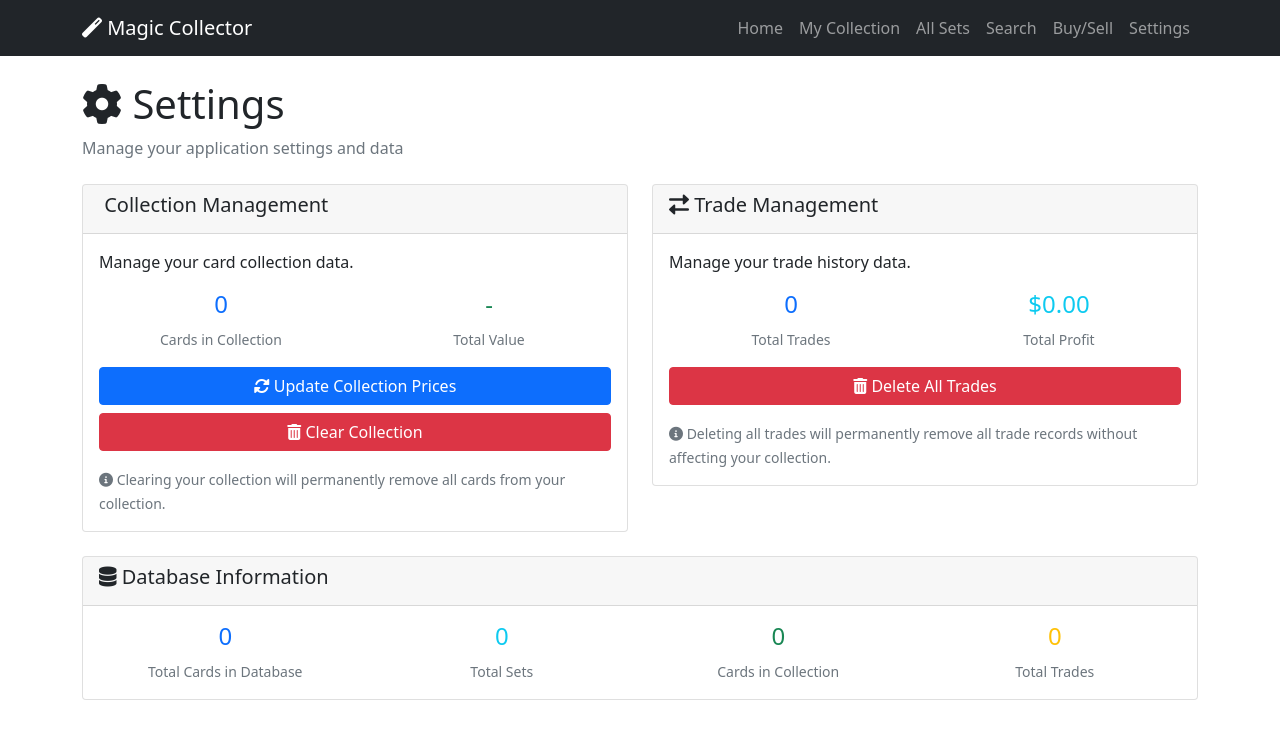
After one commit to pazhukov/magic_collector, a Flask app: page /settings in a window 1280 px wide. The commit adds this page. Shown: the top 739 px of the page. Run offline with Flask 3, Linux system fonts and the light colour scheme; data that the repository does not hold is empty.

Commit message:
create settings

```diff
--- a/app.py
+++ b/app.py
@@ -2,12 +2,17 @@ import time
 import json
 import sqlite3
 import requests
+import os
 from flask import Flask, render_template, request, jsonify
+from dotenv import load_dotenv
+
+# Load environment variables from .env file
+load_dotenv()
 
 app = Flask(__name__)
 
 # Database configuration
-DATABASE = 'magic_collector.db'
+DATABASE = os.getenv('DATABASE', 'magic_collector.db')
 
 # Custom Jinja2 filters
 @app.template_filter('from_json')
@@ -1157,6 +1162,78 @@ def fetch_cards(set_code):
     else:
         return jsonify({'success': False, 'message': f'Failed to fetch cards for set {set_code}'})
 
+@app.route('/settings')
+def view_settings():
+    """Settings page"""
+    return render_template('settings.html')
+
+@app.route('/delete_all_trades', methods=['POST'])
+def delete_all_trades():
+    """Delete all trades from the database"""
+    try:
+        conn = sqlite3.connect(DATABASE)
+        cursor = conn.cursor()
+
+        # Get count before deleting
+        cursor.execute('SELECT COUNT(*) FROM trade_data')
+        count_before = cursor.fetchone()[0]
+
+        # Delete all trades
+        cursor.execute('DELETE FROM trade_data')
+
+        conn.commit()
+        conn.close()
+
+        return jsonify({
+            'success': True,
+            'message': f'Successfully deleted {count_before} trades from the database'
+        })
+    except Exception as e:
+        return jsonify({'success': False, 'message': f'Error deleting trades: {str(e)}'})
+
+@app.route('/get_database_stats')
+def get_database_stats():
+    """Get database statistics"""
+    try:
+        conn = sqlite3.connect(DATABASE)
+        cursor = conn.cursor()
+
+        # Get total cards count
+        cursor.execute('SELECT COUNT(*) FROM cards')
+        total_cards = cursor.fetchone()[0]
+
+        # Get total sets count
+        cursor.execute('SELECT COUNT(*) FROM sets')
+        total_sets = cursor.fetchone()[0]
+
+        # Get cards in collection count
+        cursor.execute('SELECT COUNT(*) FROM user_collection')
+        collection_cards = cursor.fetchone()[0]
+
+        # Get total trades count
+        cursor.execute('SELECT COUNT(*) FROM trade_data')
+        total_trades = cursor.fetchone()[0]
+
+        conn.close()
+
+        return jsonify({
+            'success': True,
+            'stats': {
+                'total_cards': total_cards,
+                'total_sets': total_sets,
+                'collection_cards': collection_cards,
+                'total_trades': total_trades
+            }
+        })
+
+    except Exception as e:
+        return jsonify({
+            'success': False,
+            'message': f'Error getting database stats: {str(e)}'
+        })
+
 if __name__ == '__main__':
     init_db()
-    app.run(debug=True, port=5001)
+    host = os.getenv('HOST', '127.0.0.1')
+    port = int(os.getenv('PORT', 5001))
+    app.run(debug=True, host=host, port=port)
--- a/requirements.txt
+++ b/requirements.txt
@@ -1,2 +1,3 @@
 Flask==2.3.3
 requests==2.31.0
+python-dotenv==1.0.0
--- a/templates/base.html
+++ b/templates/base.html
@@ -44,6 +44,7 @@
                 <a class="nav-link" href="/sets">All Sets</a>
                 <a class="nav-link" href="/search">Search</a>
                 <a class="nav-link" href="/trades">Buy/Sell</a>
+                <a class="nav-link" href="/settings">Settings</a>
             </div>
         </div>
     </nav>
--- /dev/null
+++ b/templates/settings.html
@@ -0,0 +1,393 @@
+{% extends "base.html" %}
+
+{% block title %}Settings - Magic Collector{% endblock %}
+
+{% block content %}
+<div class="row">
+    <div class="col-12">
+        <div class="mb-4">
+            <h1><i class="fas fa-cog"></i> Settings</h1>
+            <p class="text-muted">Manage your application settings and data</p>
+        </div>
+    </div>
+</div>
+
+<div class="row">
+    <div class="col-md-6">
+        <div class="card">
+            <div class="card-header">
+                <h5><i class="fas fa-collection"></i> Collection Management</h5>
+            </div>
+            <div class="card-body">
+                <p class="card-text">Manage your card collection data.</p>
+
+                <!-- Collection Statistics -->
+                <div class="row mb-3">
+                    <div class="col-6">
+                        <div class="text-center">
+                            <h4 class="text-primary" id="collectionCount">-</h4>
+                            <small class="text-muted">Cards in Collection</small>
+                        </div>
+                    </div>
+                    <div class="col-6">
+                        <div class="text-center">
+                            <h4 class="text-success" id="collectionValue">-</h4>
+                            <small class="text-muted">Total Value</small>
+                        </div>
+                    </div>
+                </div>
+
+                <div class="d-grid gap-2">
+                    <button class="btn btn-primary" onclick="updateCollectionPrices()" id="updateButton">
+                        <i class="fas fa-sync-alt"></i> Update Collection Prices
+                    </button>
+                    <button class="btn btn-danger" onclick="clearCollection()" id="clearCollectionBtn">
+                        <i class="fas fa-trash-alt"></i> Clear Collection
+                    </button>
+                </div>
+
+                <div class="mt-3">
+                    <small class="text-muted">
+                        <i class="fas fa-info-circle"></i>
+                        Clearing your collection will permanently remove all cards from your collection.
+                    </small>
+                </div>
+            </div>
+        </div>
+    </div>
+
+    <div class="col-md-6">
+        <div class="card">
+            <div class="card-header">
+                <h5><i class="fas fa-exchange-alt"></i> Trade Management</h5>
+            </div>
+            <div class="card-body">
+                <p class="card-text">Manage your trade history data.</p>
+
+                <!-- Trade Statistics -->
+                <div class="row mb-3">
+                    <div class="col-6">
+                        <div class="text-center">
+                            <h4 class="text-primary" id="tradeCount">-</h4>
+                            <small class="text-muted">Total Trades</small>
+                        </div>
+                    </div>
+                    <div class="col-6">
+                        <div class="text-center">
+                            <h4 class="text-info" id="tradeProfit">-</h4>
+                            <small class="text-muted">Total Profit</small>
+                        </div>
+                    </div>
+                </div>
+
+                <div class="d-grid gap-2">
+                    <button class="btn btn-danger" onclick="deleteAllTrades()" id="deleteTradesBtn">
+                        <i class="fas fa-trash-alt"></i> Delete All Trades
+                    </button>
+                </div>
+
+                <div class="mt-3">
+                    <small class="text-muted">
+                        <i class="fas fa-info-circle"></i>
+                        Deleting all trades will permanently remove all trade records without affecting your collection.
+                    </small>
+                </div>
+            </div>
+        </div>
+    </div>
+</div>
+
+<!-- Database Information -->
+<div class="row mt-4">
+    <div class="col-12">
+        <div class="card">
+            <div class="card-header">
+                <h5><i class="fas fa-database"></i> Database Information</h5>
+            </div>
+            <div class="card-body">
+                <div class="row">
+                    <div class="col-md-3">
+                        <div class="text-center">
+                            <h4 class="text-primary" id="totalCards">-</h4>
+                            <small class="text-muted">Total Cards in Database</small>
+                        </div>
+                    </div>
+                    <div class="col-md-3">
+                        <div class="text-center">
+                            <h4 class="text-info" id="totalSets">-</h4>
+                            <small class="text-muted">Total Sets</small>
+                        </div>
+                    </div>
+                    <div class="col-md-3">
+                        <div class="text-center">
+                            <h4 class="text-success" id="collectionCards">-</h4>
+                            <small class="text-muted">Cards in Collection</small>
+                        </div>
+                    </div>
+                    <div class="col-md-3">
+                        <div class="text-center">
+                            <h4 class="text-warning" id="totalTrades">-</h4>
+                            <small class="text-muted">Total Trades</small>
+                        </div>
+                    </div>
+                </div>
+            </div>
+        </div>
+    </div>
+</div>
+
+<script>
+// Load statistics when page loads
+document.addEventListener('DOMContentLoaded', function() {
+    loadStatistics();
+});
+
+function loadStatistics() {
+    // Load collection statistics
+    fetch('/collection')
+        .then(response => response.text())
+        .then(html => {
+            // Parse the collection data from the HTML response
+            const parser = new DOMParser();
+            const doc = parser.parseFromString(html, 'text/html');
+
+            // Extract collection count
+            const collectionCountElement = doc.querySelector('.text-muted');
+            if (collectionCountElement && collectionCountElement.textContent.includes('Total cards:')) {
+                const count = collectionCountElement.textContent.match(/\d+/);
+                if (count) {
+                    document.getElementById('collectionCount').textContent = count[0];
+                }
+            }
+
+            // Extract total value
+            const valueElement = doc.querySelector('.alert-success h2');
+            if (valueElement) {
+                const value = valueElement.textContent.replace('$', '');
+                document.getElementById('collectionValue').textContent = '$' + value;
+            }
+        })
+        .catch(error => {
+            console.error('Error loading collection stats:', error);
+        });
+
+    // Load trade statistics
+    fetch('/trades')
+        .then(response => response.text())
+        .then(html => {
+            const parser = new DOMParser();
+            const doc = parser.parseFromString(html, 'text/html');
+
+            // Extract trade count
+            const tradeCountElement = doc.querySelector('.text-primary');
+            if (tradeCountElement) {
+                document.getElementById('tradeCount').textContent = tradeCountElement.textContent;
+            }
+
+            // Extract total profit
+            const profitElement = doc.querySelector('.text-success, .text-danger');
+            if (profitElement) {
+                document.getElementById('tradeProfit').textContent = profitElement.textContent;
+            }
+        })
+        .catch(error => {
+            console.error('Error loading trade stats:', error);
+        });
+
+    // Load database statistics
+    fetch('/get_database_stats')
+        .then(response => response.json())
+        .then(data => {
+            if (data.success) {
+                document.getElementById('totalCards').textContent = data.stats.total_cards;
+                document.getElementById('totalSets').textContent = data.stats.total_sets;
+                document.getElementById('collectionCards').textContent = data.stats.collection_cards;
+                document.getElementById('totalTrades').textContent = data.stats.total_trades;
+            }
+        })
+        .catch(error => {
+            console.error('Error loading database stats:', error);
+        });
+}
+
+function clearCollection() {
+    // Show warning dialog
+    const confirmed = confirm(
+        '⚠️ WARNING: This will permanently delete ALL cards from your collection!\n\n' +
+        'This action cannot be undone.\n\n' +
+        'Are you sure you want to clear your entire collection?'
+    );
+
+    if (!confirmed) {
+        return;
+    }
+
+    // Show second confirmation for extra safety
+    const doubleConfirmed = confirm(
+        '🚨 FINAL WARNING 🚨\n\n' +
+        'You are about to delete your entire collection!\n\n' +
+        'Type "DELETE" in the next prompt to confirm.'
+    );
+
+    if (!doubleConfirmed) {
+        return;
+    }
+
+    // Final confirmation with text input
+    const userInput = prompt(
+        'Type "DELETE" (in all caps) to permanently clear your collection:'
+    );
+
+    if (userInput !== 'DELETE') {
+        showMessage('Collection clearing cancelled.', 'info');
+        return;
+    }
+
+    // Proceed with clearing collection
+    fetch('/clear_collection', {
+        method: 'POST',
+        headers: {
+            'Content-Type': 'application/json',
+        }
+    })
+    .then(response => response.json())
+    .then(data => {
+        if (data.success) {
+            showMessage(data.message, 'success');
+            // Reload statistics
+            setTimeout(() => {
+                loadStatistics();
+            }, 2000);
+        } else {
+            showMessage('Error: ' + data.message, 'danger');
+        }
+    })
+    .catch(error => {
+        showMessage('Error: ' + error.message, 'danger');
+    });
+}
+
+function deleteAllTrades() {
+    // Show warning dialog
+    const confirmed = confirm(
+        '⚠️ WARNING: This will permanently delete ALL trade records!\n\n' +
+        'This action cannot be undone.\n\n' +
+        'Are you sure you want to delete all trades?'
+    );
+
+    if (!confirmed) {
+        return;
+    }
+
+    // Show second confirmation for extra safety
+    const doubleConfirmed = confirm(
+        '🚨 FINAL WARNING 🚨\n\n' +
+        'You are about to delete all trade records!\n\n' +
+        'Type "DELETE" in the next prompt to confirm.'
+    );
+
+    if (!doubleConfirmed) {
+        return;
+    }
+
+    // Final confirmation with text input
+    const userInput = prompt(
+        'Type "DELETE" (in all caps) to permanently delete all trades:'
+    );
+
+    if (userInput !== 'DELETE') {
+        showMessage('Trade deletion cancelled.', 'info');
+        return;
+    }
+
+    // Proceed with deleting all trades
+    fetch('/delete_all_trades', {
+        method: 'POST',
+        headers: {
+            'Content-Type': 'application/json',
+        }
+    })
+    .then(response => response.json())
+    .then(data => {
+        if (data.success) {
+            showMessage(data.message, 'success');
+            // Reload statistics
+            setTimeout(() => {
+                loadStatistics();
+            }, 2000);
+        } else {
+            showMessage('Error: ' + data.message, 'danger');
+        }
+    })
+    .catch(error => {
+        showMessage('Error: ' + error.message, 'danger');
+    });
+}
+
+function updateCollectionPrices() {
+    const updateButton = document.getElementById('updateButton');
+    const originalText = updateButton.innerHTML;
+
+    // Disable button and show loading state
+    updateButton.disabled = true;
+    updateButton.innerHTML = '<i class="fas fa-spinner fa-spin"></i> Updating...';
+
+    showMessage('Starting price update... This may take a few minutes.', 'info');
+
+    fetch('/update_collection_prices', {
+        method: 'POST',
+        headers: {
+            'Content-Type': 'application/json',
+        }
+    })
+    .then(response => response.json())
+    .then(data => {
+        if (data.success) {
+            showMessage(data.message, 'success');
+            // Reload statistics
+            setTimeout(() => {
+                loadStatistics();
+            }, 2000);
+        } else {
+            showMessage('Error: ' + data.message, 'danger');
+        }
+        // Re-enable button
+        updateButton.disabled = false;
+        updateButton.innerHTML = originalText;
+    })
+    .catch(error => {
+        showMessage('Error: ' + error.message, 'danger');
+        // Re-enable button
+        updateButton.disabled = false;
+        updateButton.innerHTML = originalText;
+    });
+}
+
+function showMessage(text, type) {
+    // Remove existing messages
+    const existingMessages = document.querySelectorAll('.alert-message');
+    existingMessages.forEach(msg => msg.remove());
+
+    // Create new message
+    const messageDiv = document.createElement('div');
+    messageDiv.className = `alert alert-${type} alert-dismissible fade show alert-message`;
+    messageDiv.style.position = 'fixed';
+    messageDiv.style.top = '20px';
+    messageDiv.style.right = '20px';
+    messageDiv.style.zIndex = '9999';
+    messageDiv.innerHTML = `
+        ${text}
+        <button type="button" class="btn-close" data-bs-dismiss="alert"></button>
+    `;
+
+    document.body.appendChild(messageDiv);
+
+    // Auto-remove after 3 seconds
+    setTimeout(() => {
+        if (messageDiv.parentNode) {
+            messageDiv.remove();
+        }
+    }, 3000);
+}
+</script>
+{% endblock %}
```
Also changed, not shown: templates/collection.html (+0 -70 lines), 1 other file.
